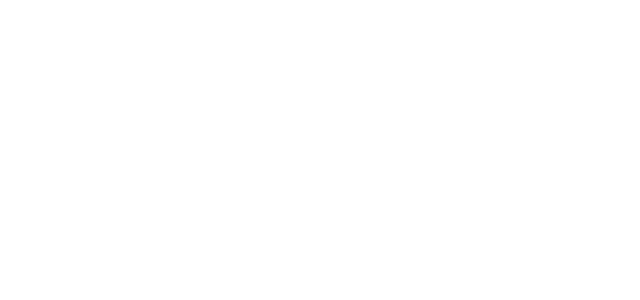
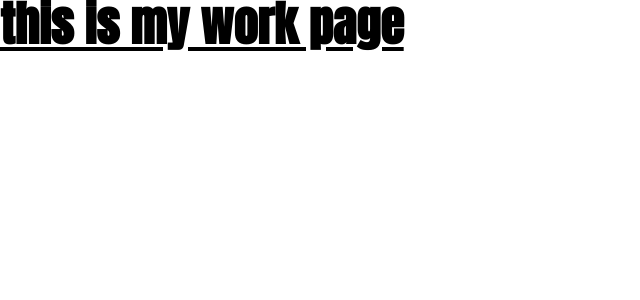
Before and after one commit to KathanCodesHere/ChachChatoreFrontend, a React (Vite) app: page /work in a window 1280 px wide. Before the commit this address had no page. Shown: the top 300 px of the page, without its empty margins (0-640 px from the left). Built offline with nearby package versions, Linux system fonts and the light colour scheme.

Commit message:
added work route

```diff
--- a/src/App.jsx
+++ b/src/App.jsx
@@ -3,6 +3,7 @@
 import { BrowserRouter,Routes,Route } from 'react-router-dom'
 import Chacha from './components/ChachaChatoreHome'
 import Production from './components/ProductionHome'
+import Work from './components/Work'
 const App = () => {
   return (
     <BrowserRouter>
@@ -10,6 +11,7 @@
         <Route path='/' element={<Home/>}></Route>
         <Route path='/chacha' element={<Chacha/>}></Route>
         <Route path='/production' element={<Production/>}></Route>
+        <Route path='/work' element={<Work/>}></Route>
       </Routes>
     </BrowserRouter>
   )
--- /dev/null
+++ b/src/components/Work.jsx
@@ -0,0 +1,11 @@
+import React from 'react'
+
+const Work = () => {
+  return (
+    <div className='font-bold font-anton text-5xl underline'>
+      this is my work page
+    </div>
+  )
+}
+
+export default Work
```
